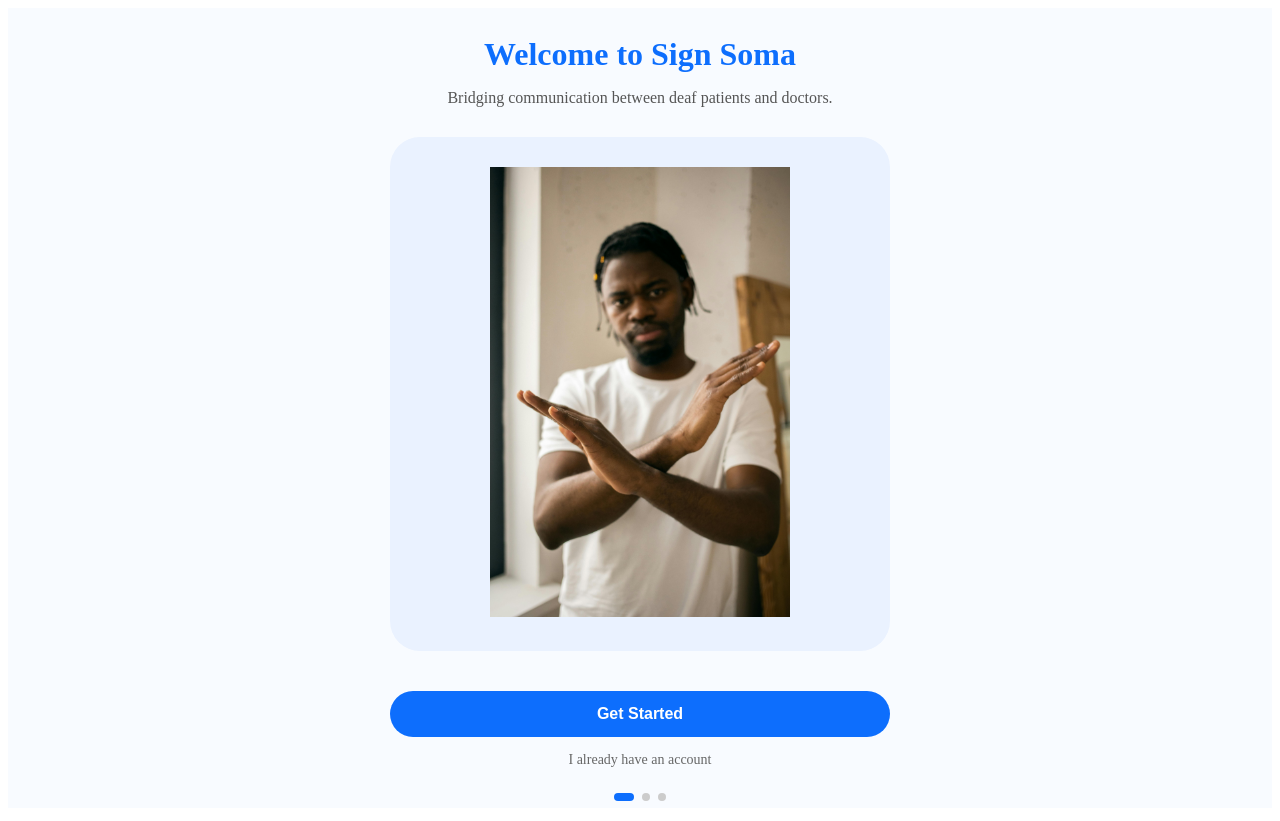
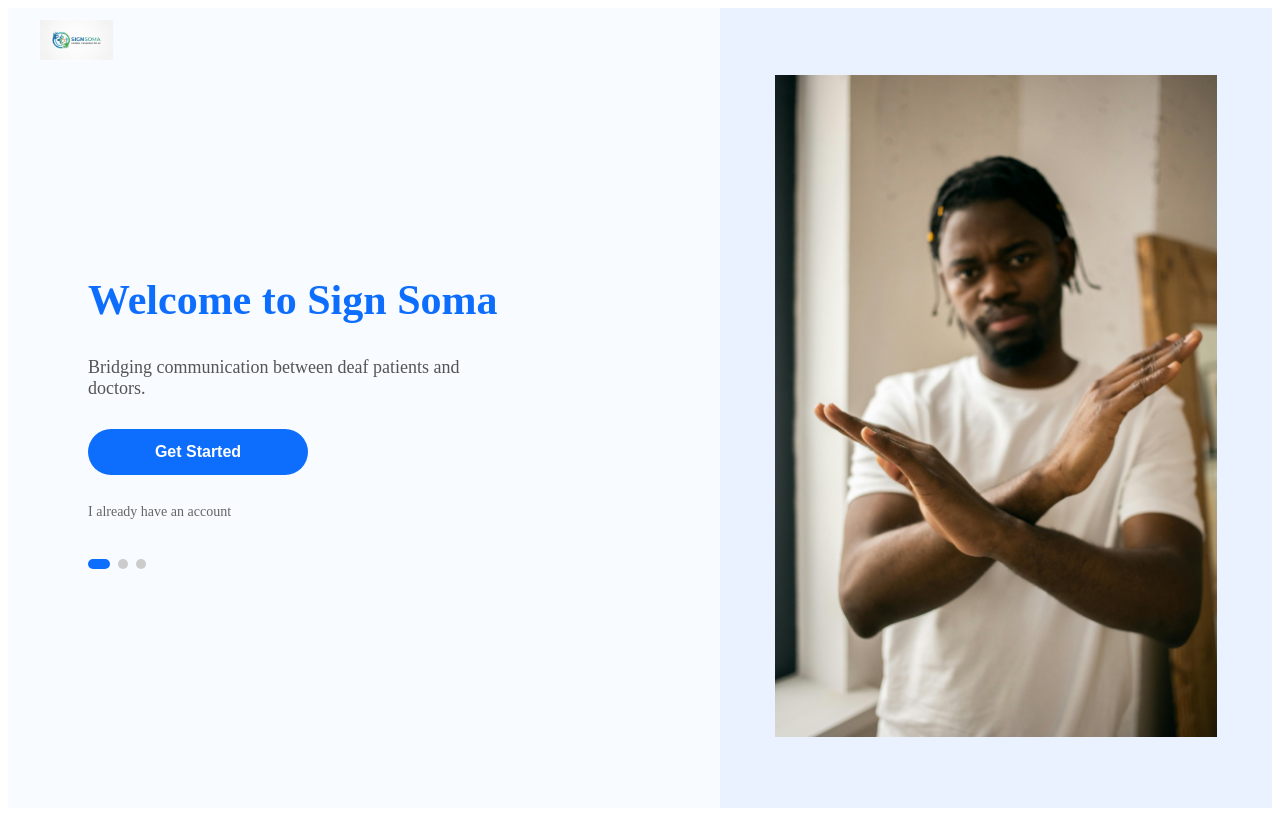
Before and after one commit to CrissyDev/sign-soma, an Angular app: page /onboarding in a window 1280 px wide. Built offline with nearby package versions, Linux system fonts and the light colour scheme.

Commit message:
some additions

```diff
--- a/src/app/pages/onboarding/onboarding.css
+++ b/src/app/pages/onboarding/onboarding.css
@@ -1,47 +1,65 @@
+/* MAIN CONTAINER */
 .onboarding-container {
   height: 100vh;
+  width: 100%;
+  background: #f8fbff;
   display: flex;
-    justify-content: center;
-    align-items: center;
-    background: #f8fbff;
+  flex-direction: column;
 }
 
-  .content {
-    max-width: 500px;
-    width: 100%;
-    text-align: center;
-    padding: 20px;
+/* LOGO */
+.logo {
+  position: absolute;
+  top: 20px;
+  left: 40px;
 }
 
+.logo img {
+  height: 40px;
+}
+
+/* MAIN SPLIT LAYOUT */
+.main-content {
+  display: flex;
+  height: 100%;
+}
+
+/* LEFT SIDE */
+.left {
+  flex: 1;
+  display: flex;
+  flex-direction: column;
+  justify-content: center;
+  padding: 80px;
+}
+
+/* RIGHT SIDE */
+.right {
+  flex: 1;
+  display: flex;
+  align-items: center;
+  justify-content: center;
+  background: #eaf2ff;
+}
+
+/* TEXT */
 h1 {
-    font-size: 32px;
+  font-size: 42px;
   font-weight: 700;
   color: #0d6efd;
-    margin-bottom: 10px;
+  margin-bottom: 15px;
 }
 
 .desc {
-    font-size: 16px;
+  font-size: 18px;
   color: #555;
+  max-width: 400px;
   margin-bottom: 30px;
 }
 
-  .image-wrapper {
-    background: #eaf2ff;
-    border-radius: 30px;
-    padding: 30px;
-    margin-bottom: 30px;
-  }
-
-  .slide-img {
-    width: 100%;
-    max-width: 300px;
-    height: auto;
-    object-fit: cover;
-  }
-
+/* BUTTON */
 .btn-main {
-    width: 100%;
+  width: 220px;
   background: #0d6efd;
   color: white;
   border: none;
@@ -49,7 +67,7 @@
   border-radius: 30px;
   font-size: 16px;
   font-weight: 600;
-    margin-top: 10px;
+  margin-bottom: 15px;
   transition: 0.3s;
 }
 
@@ -57,23 +75,36 @@
   background: #0b5ed7;
 }
 
+/* LOGIN */
 .login-text {
-    margin-top: 15px;
   color: #666;
   font-size: 14px;
   cursor: pointer;
 }
 
+/* IMAGE SLIDER */
+.slider {
+  width: 80%;
+  max-width: 500px;
+}
+
+.slide-img {
+  width: 100%;
+  height: auto;
+  object-fit: contain;
+  transition: 0.5s ease-in-out;
+}
+
+/* DOTS */
 .dots {
   display: flex;
-    justify-content: center;
   gap: 8px;
   margin-top: 25px;
 }
 
 .dots span {
-    width: 8px;
-    height: 8px;
+  width: 10px;
+  height: 10px;
   background: #ccc;
   border-radius: 50%;
   cursor: pointer;
@@ -82,6 +113,6 @@
 
 .dots span.active {
   background: #0d6efd;
-    width: 20px;
+  width: 22px;
   border-radius: 10px;
 }
--- a/src/app/pages/onboarding/onboarding.html
+++ b/src/app/pages/onboarding/onboarding.html
@@ -1,14 +1,17 @@
 <div class="onboarding-container">
 
-    <div class="content">
+  <!-- LOGO -->
+  <div class="logo">
+    <img src="assets/WhatsApp Image 2026-03-19 at 11.36.42 AM.jpeg" alt="Sign Soma Logo">
+  </div>
+
+  <div class="main-content">
+
+    <!-- LEFT SIDE -->
+    <div class="left">
 
       <h1>{{ slides[currentIndex].title }}</h1>
       <p class="desc">{{ slides[currentIndex].description }}</p>
-
-      <div class="image-wrapper">
-        <img [src]="slides[currentIndex].image" class="slide-img" />
-      </div>
-
 
       <button class="btn-main" routerLink="/home">
         Get Started
@@ -16,7 +19,7 @@
 
       <p class="login-text">I already have an account</p>
 
-
+      <!-- DOTS -->
       <div class="dots">
         <span *ngFor="let slide of slides; let i = index"
               (click)="goToSlide(i)"
@@ -26,4 +29,15 @@
 
     </div>
 
+    <!-- RIGHT SIDE (SLIDER) -->
+    <div class="right">
+
+      <div class="slider">
+        <img [src]="slides[currentIndex].image" class="slide-img" />
+      </div>
+
+    </div>
+
   </div>
+
+</div>
--- a/src/app/pages/onboarding/onboarding.ts
+++ b/src/app/pages/onboarding/onboarding.ts
@@ -1,4 +1,4 @@
-import { Component, OnInit } from '@angular/core';
+import { Component, OnInit, OnDestroy } from '@angular/core';
 import { CommonModule } from '@angular/common';
 import { RouterModule } from '@angular/router';
 
@@ -9,9 +9,10 @@ import { RouterModule } from '@angular/router';
   templateUrl: './onboarding.html',
   styleUrls: ['./onboarding.css']
 })
-export class OnboardingComponent implements OnInit {
+export class OnboardingComponent implements OnInit, OnDestroy {
 
   currentIndex = 0;
+  intervalId: any;
 
   slides = [
     {
@@ -32,13 +33,23 @@ export class OnboardingComponent implements OnInit {
   ];
 
   ngOnInit() {
-    this.autoSlide();
+    this.startAutoSlide();
   }
 
-  autoSlide() {
-    setInterval(() => {
+  ngOnDestroy() {
+    this.stopAutoSlide();
+  }
+
+  startAutoSlide() {
+    this.intervalId = setInterval(() => {
       this.nextSlide();
-    }, 5000);
+    }, 4000);
+  }
+
+  stopAutoSlide() {
+    if (this.intervalId) {
+      clearInterval(this.intervalId);
+    }
   }
 
   nextSlide() {
@@ -48,4 +59,12 @@ export class OnboardingComponent implements OnInit {
   goToSlide(index: number) {
     this.currentIndex = index;
   }
+
+  onMouseEnter() {
+    this.stopAutoSlide();
+  }
+
+  onMouseLeave() {
+    this.startAutoSlide();
+  }
 }
```
Also changed, not shown: public/assets/WhatsApp Image 2026-03-19 at 11.36.42 AM.jpeg (added). Lines whose indentation alone changed are shown as unchanged.
